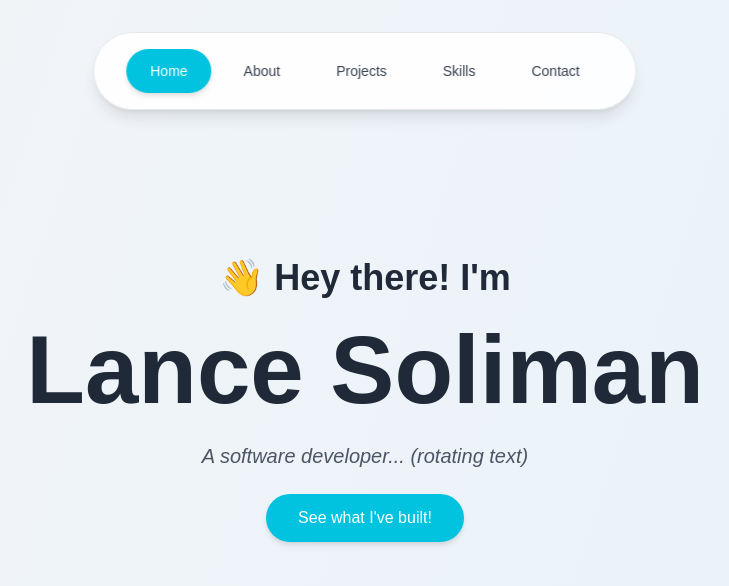
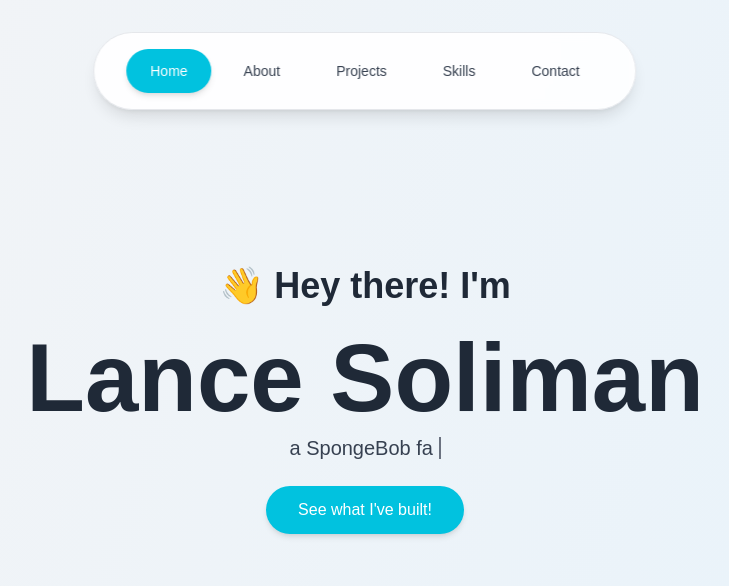
Before and after one commit to solimanlance/lances-portfolio, a Next.js app: page / in a window 1280 px wide. Shown: the top 586 px of the page, without its empty margins (275-1004 px from the left). Built offline with nearby package versions, Linux system fonts and the light colour scheme.

Commit message:
added rotating text with emoji compatibility

```diff
--- /dev/null
+++ b/src/components/RotatingText.js
@@ -0,0 +1,68 @@
+import React, { useState, useEffect } from 'react';
+
+const RotatingText = () => {
+  const phrases = [
+    "a computer science student. 💻",
+    "a SpongeBob fanatic. 🧽",
+    "a caffiene enjoyer. 🍵",
+    "a wannabe marathon runner. 🏃",
+    "an r&b listener. 🔊"
+  ];
+
+  const [currentIndex, setCurrentIndex] = useState(0);
+  const [displayText, setDisplayText] = useState('');
+  const [isTyping, setIsTyping] = useState(true);
+  const [showCursor, setShowCursor] = useState(true);
+
+  // for emojis
+  const splitStringWithEmojis = (str) => {
+    return [...str];
+  };
+
+  useEffect(() => {
+    const currentPhrase = phrases[currentIndex];
+    const currentPhraseArray = splitStringWithEmojis(currentPhrase);
+    const displayTextArray = splitStringWithEmojis(displayText);
+
+    if (isTyping) {
+      if (displayTextArray.length < currentPhraseArray.length) {
+        const timeout = setTimeout(() => {
+          setDisplayText(currentPhraseArray.slice(0, displayTextArray.length + 1).join(''));
+        }, 80); // typing speed
+        return () => clearTimeout(timeout);
+      } else {
+        const timeout = setTimeout(() => {
+          setIsTyping(false);
+        }, 450); // pause after typing
+        return () => clearTimeout(timeout);
+      }
+    } else {
+      if (displayTextArray.length > 0) {
+        const timeout = setTimeout(() => {
+          setDisplayText(displayTextArray.slice(0, -1).join(''));
+        }, 40); // deletion speed
+        return () => clearTimeout(timeout);
+      } else {
+        setCurrentIndex((prevIndex) => (prevIndex + 1) % phrases.length);
+        setIsTyping(true);
+      }
+    }
+  }, [displayText, isTyping, currentIndex, phrases]);
+
+  useEffect(() => {
+    const cursorInterval = setInterval(() => {
+      setShowCursor(prev => !prev);
+    }, 500);
+    return () => clearInterval(cursorInterval);
+  }, []);
+  return (
+    <span className="text-xl text-gray-700">
+      {displayText}
+      <span className={`border-r-2 border-gray-500 ${showCursor ? 'opacity-100' : 'opacity-0'} transition-opacity duration-100`}>
+        &nbsp;
+      </span>
+    </span>
+  );
+};
+
+export default RotatingText;
--- a/src/pages/index.js
+++ b/src/pages/index.js
@@ -1,4 +1,6 @@
 import { useState, useEffect } from 'react';
+import RotatingText from '../components/RotatingText';
+
 
 export default function Home() {
 
@@ -78,9 +80,10 @@ export default function Home() {
         <div className="text-center">
           <h1 className="text-4xl font-bold text-gray-800 mb-6">👋 Hey there! I'm</h1>
           <h1 className="text-8xl font-bold text-gray-800 mb-6">Lance Soliman</h1>
-          <p className="text-xl text-gray-600 max-w-2xl mx-auto italic">
-              A software developer... (rotating text)
-          </p>
+          <div className = "-mt-4"> {/* negative margin */}
+
+            <RotatingText />
+          </div>
           <button
                 onClick={() => scrollToSection("projects")}
                 className= "mt-6 px-8 py-3 rounded-full text-medium font-medium transition-all duration-300 text-white bg-[#01C2DF] shadow-md hover:bg-sky-600"
```
